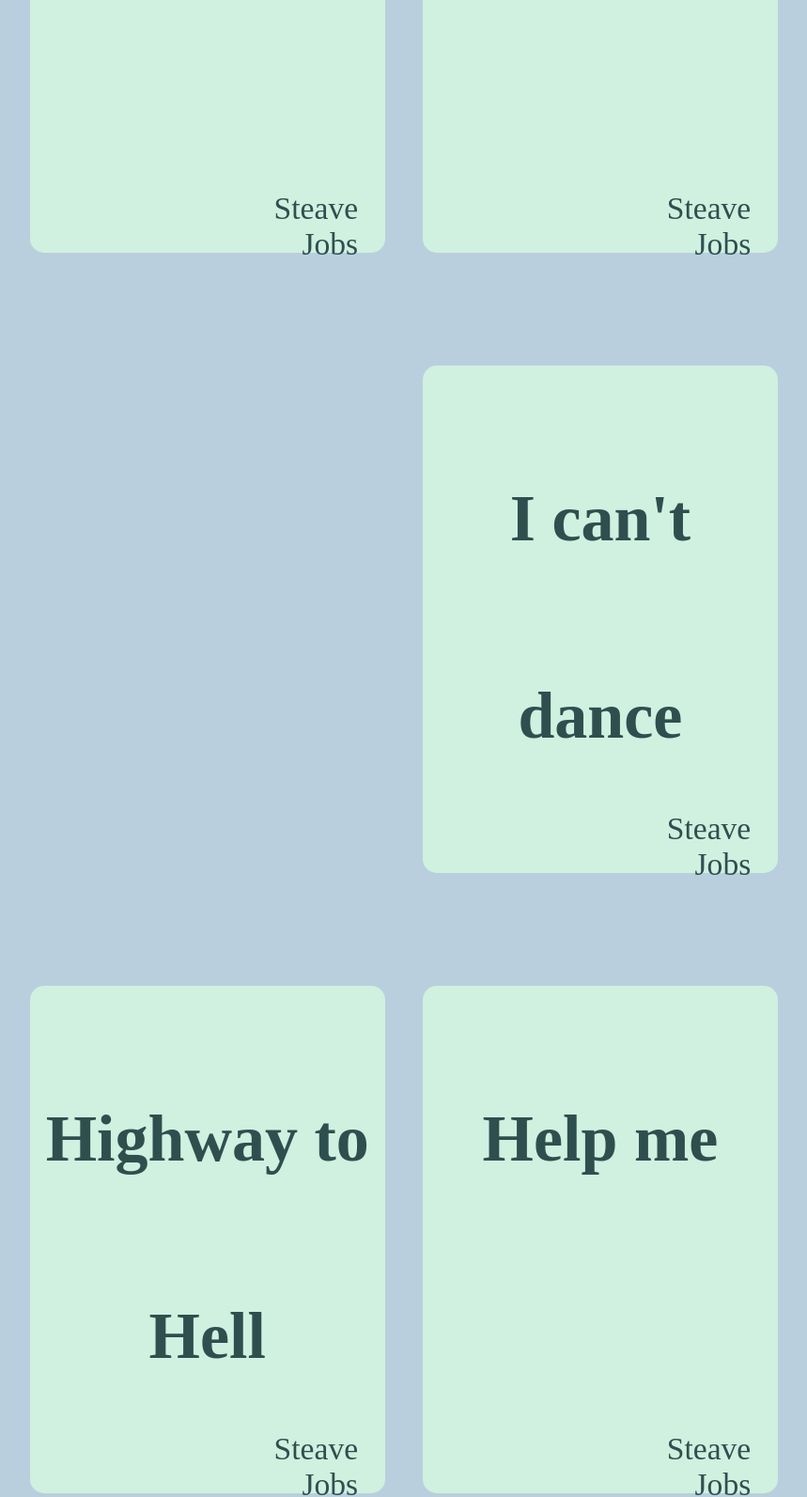
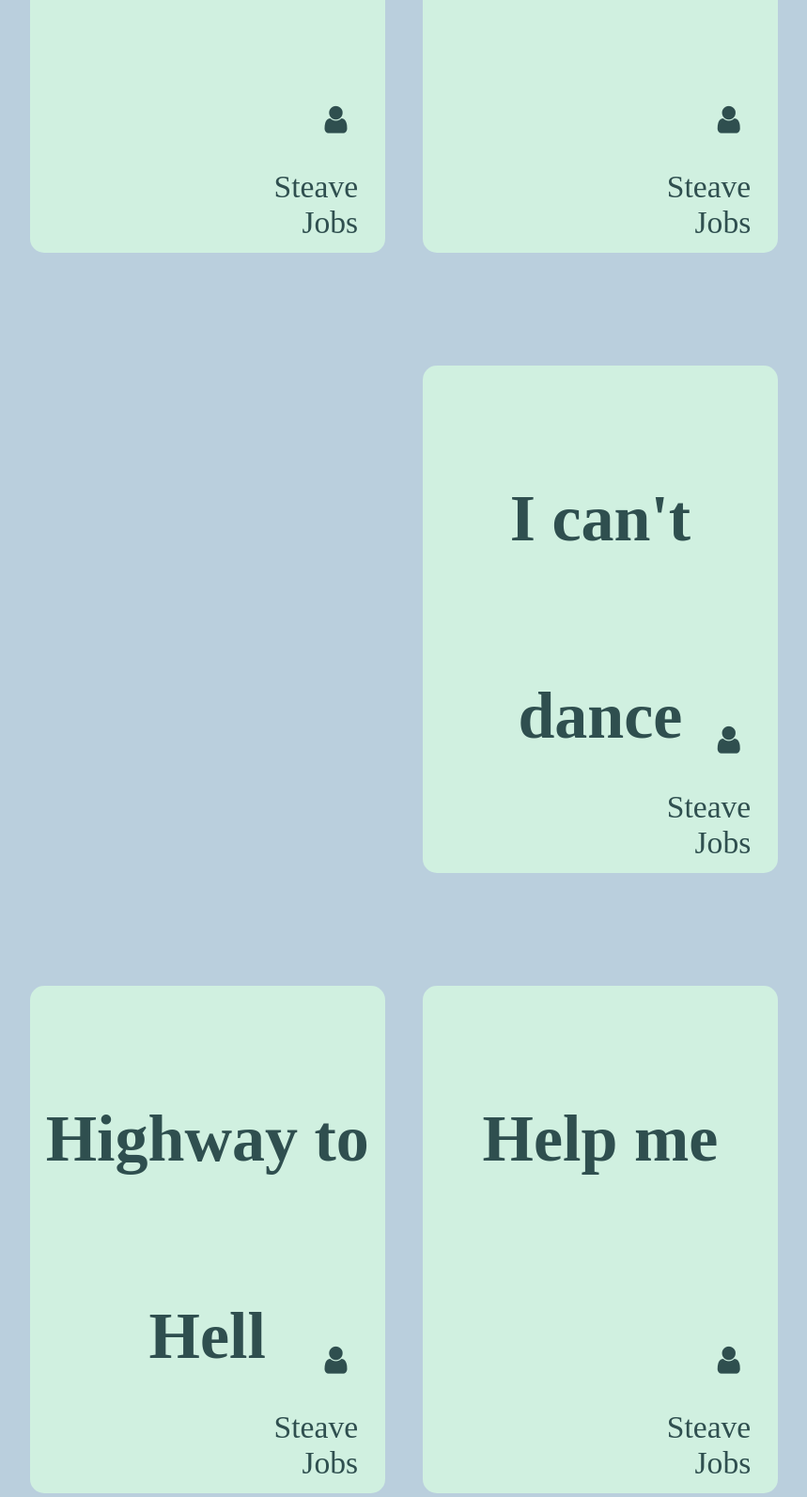
Before and after one commit to Victor200407/Victor200407.github.io, a plain HTML site: page zadanie4/stronka.html in a window 1280 px wide. Shown: the part 1127-2720 px from the top of the page at 94% size, without its empty margins (400-1259 px from the left). Drawn offline with Linux system fonts and the light colour scheme.

Commit message:
Add files via upload

```diff
--- a/zadanie4/stronka.html
+++ b/zadanie4/stronka.html
@@ -21,17 +21,17 @@
             <div class="content">
                 <a href="sub/subsite.html"><div class="box" id="first"><h2>Stronger</h2>
 
-                    <div class="artist">Steave Jobs</div>
+                    <div class="artist"><p class="icon-user"></p>Steave Jobs</div>
                 </div>
                 </a>
                 <a href="sub/subsite.html"><div class="box" id="second"><h2>Natural</h2>
 
-                    <div class="artist">Steave Jobs</div>
+                    <div class="artist"><p class="icon-user"></p>Steave Jobs</div>
                 </div>
                 </a>
                 <a href="sub/subsite.html"><div class="box" id="third"><h2>I can't dance</h2>
 
-                    <div class="artist">Steave Jobs</div>
+                    <div class="artist"><p class="icon-user"></p>Steave Jobs</div>
                 </div>
                 </a>
             </div>
@@ -39,17 +39,17 @@
             <div class="content">
                 <a href="sub/subsite.html"><div class="box" id="fourth"><h2>Help me</h2>
 
-                        <div class="artist">Steave Jobs</div>
+                        <div class="artist"><p class="icon-user"></p>Steave Jobs</div>
                   </div>
                 </a>
                 <a href="sub/subsite.html"><div class="box" id="fifth"><h2>Highway to Hell</h2>
 
-                        <div class="artist">Steave Jobs</div>
+                        <div class="artist"><p class="icon-user"></p>Steave Jobs</div>
                 </div>
                 </a>
                 <a href="sub/subsite.html"><div class="box" id="sixth"><h2>Lone Digger</h2>
 
-                        <div class="artist">Steave Jobs</div>
+                        <div class="artist"><p class="icon-user"></p>Steave Jobs</div>
                 </div>
                 </a>
             </div>
--- a/zadanie4/styles/style.css
+++ b/zadanie4/styles/style.css
@@ -55,7 +55,7 @@ body{
     height: 7%;
     margin: 28px;
     margin-right: auto;
-    margin-top: 44%;
+    margin-top: -14px;
     text-align: right;
     font-size: 210%;
     position: static;
@@ -63,6 +63,7 @@ body{
     position: absolute;
     bottom: 0;
     left: 45%;
+    top: 360px;
 }
 
 .content{
@@ -113,7 +114,7 @@ body{
 }
 
 .footerbox{
-    border: #38383834 solid 1px;
+    /*border: #38383834 solid 1px;*/
     width: 20%;
     height: 100%;
     float: left;
@@ -121,7 +122,8 @@ body{
 
 .footerbox:hover{
     margin-top: -10px;
-    border-bottom: #1a1a1a4b solid 10px;
+    height: 105%;
+    /*border-bottom: #1a1a1a4b solid 10px;*/
     background-color: #3a78a5;
     transition: 0.3s;
 }
```
